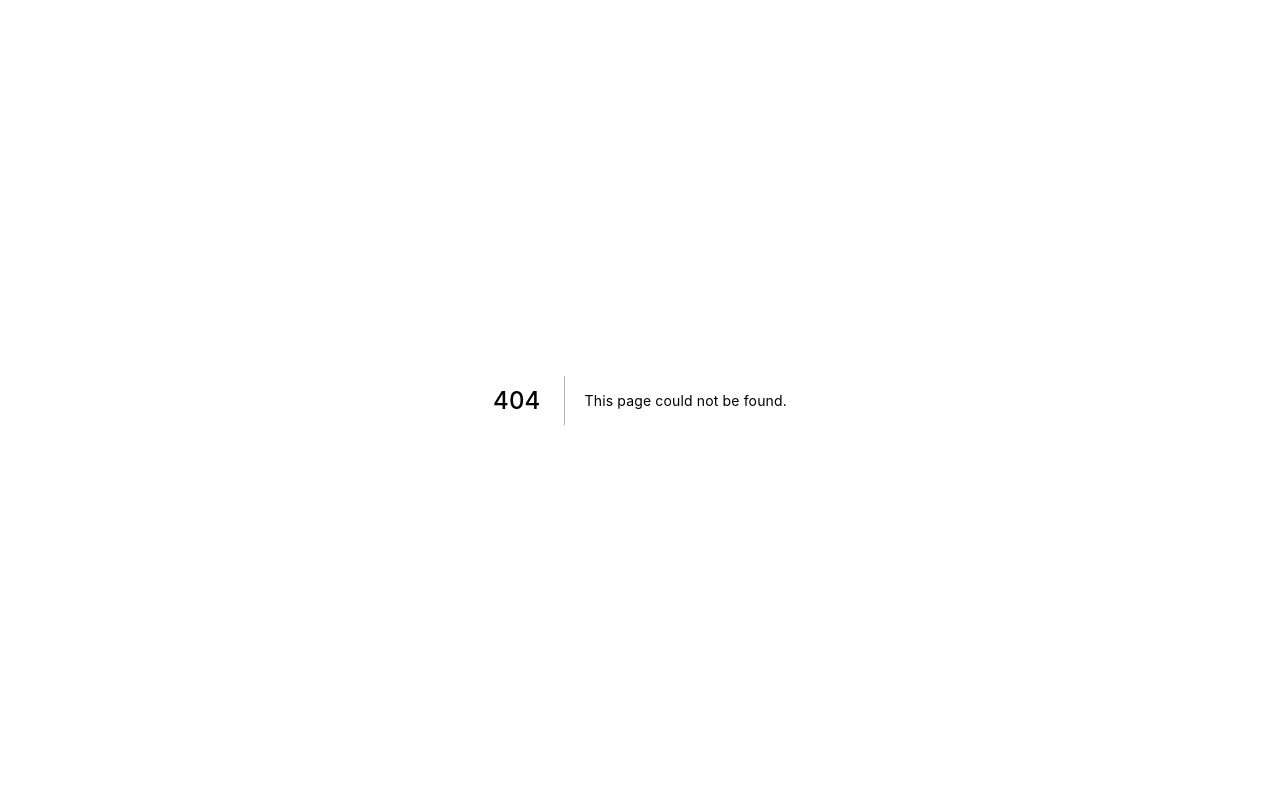
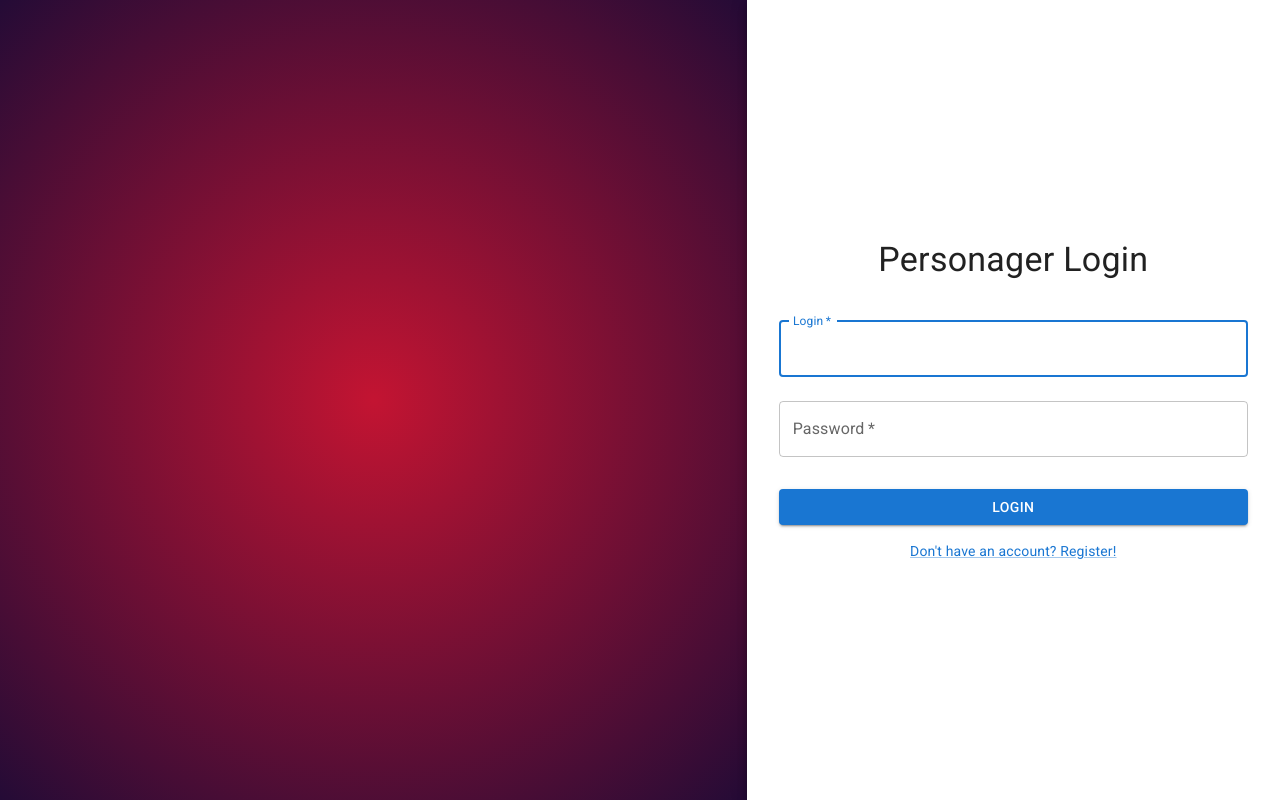
Before and after one commit to arekrgw/personager, a Next.js app: page /login in a window 1280 px wide. Before the commit this address had no page. Built offline with nearby package versions, Linux system fonts and the light colour scheme.

Commit message:
Basic login page

```diff
--- /dev/null
+++ b/src/components/Link.tsx
@@ -0,0 +1,18 @@
+import React, { forwardRef, Ref } from "react";
+import Link, { LinkProps } from "next/link";
+import { Link as MuiLink, LinkProps as MuiLinkProps } from "@mui/material";
+
+type LinkRef = HTMLAnchorElement;
+type NextLinkProps = Omit<MuiLinkProps, "href" | "classes"> &
+  Pick<LinkProps, "href" | "as" | "prefetch">;
+
+const NextLink = (
+  { href, as, prefetch, ...props }: LinkProps,
+  ref: Ref<LinkRef>
+) => (
+  <Link href={href} as={as} prefetch={prefetch} passHref>
+    <MuiLink ref={ref} {...props} />
+  </Link>
+);
+
+export default forwardRef<LinkRef, NextLinkProps>(NextLink);
--- /dev/null
+++ b/src/pages/login.tsx
@@ -0,0 +1,78 @@
+import Link from "@components/Link";
+import { Grid, Paper, Typography, Box, TextField, Button } from "@mui/material";
+import { NextPage } from "next";
+
+const Login: NextPage = () => {
+  return (
+    <Grid container sx={{ height: "100vh" }}>
+      <Grid
+        item
+        xs={false}
+        sm={4}
+        md={7}
+        sx={{
+          backgroundColor: "rgb(63,94,251)",
+          background: "radial-gradient(circle, #c31432 0%, #240b36 100%)",
+        }}
+      />
+      <Grid item xs={12} sm={8} md={5} component={Paper} square elevation={6}>
+        <Box
+          sx={{
+            display: "flex",
+            flexDirection: "column",
+            alignItems: "center",
+            justifyContent: "center",
+            minHeight: "100%",
+            mx: 4,
+          }}
+        >
+          <Typography component="h1" variant="h4">
+            Personager Login
+          </Typography>
+
+          <Box mt={3}>
+            <TextField
+              margin="normal"
+              required
+              fullWidth
+              id="login"
+              label="Login"
+              name="login"
+              autoComplete="login"
+              autoFocus
+            />
+            <TextField
+              margin="normal"
+              required
+              fullWidth
+              id="password"
+              label="Password"
+              name="password"
+              autoComplete="current-password"
+            />
+
+            <Button
+              type="submit"
+              fullWidth
+              variant="contained"
+              sx={{ mt: 3, mb: 2 }}
+            >
+              Login
+            </Button>
+            <Box>
+              <Link
+                href="/"
+                variant="body2"
+                sx={{ textAlign: "center", width: "100%", display: "block" }}
+              >
+                {"Don't have an account? Register!"}
+              </Link>
+            </Box>
+          </Box>
+        </Box>
+      </Grid>
+    </Grid>
+  );
+};
+
+export default Login;
```
